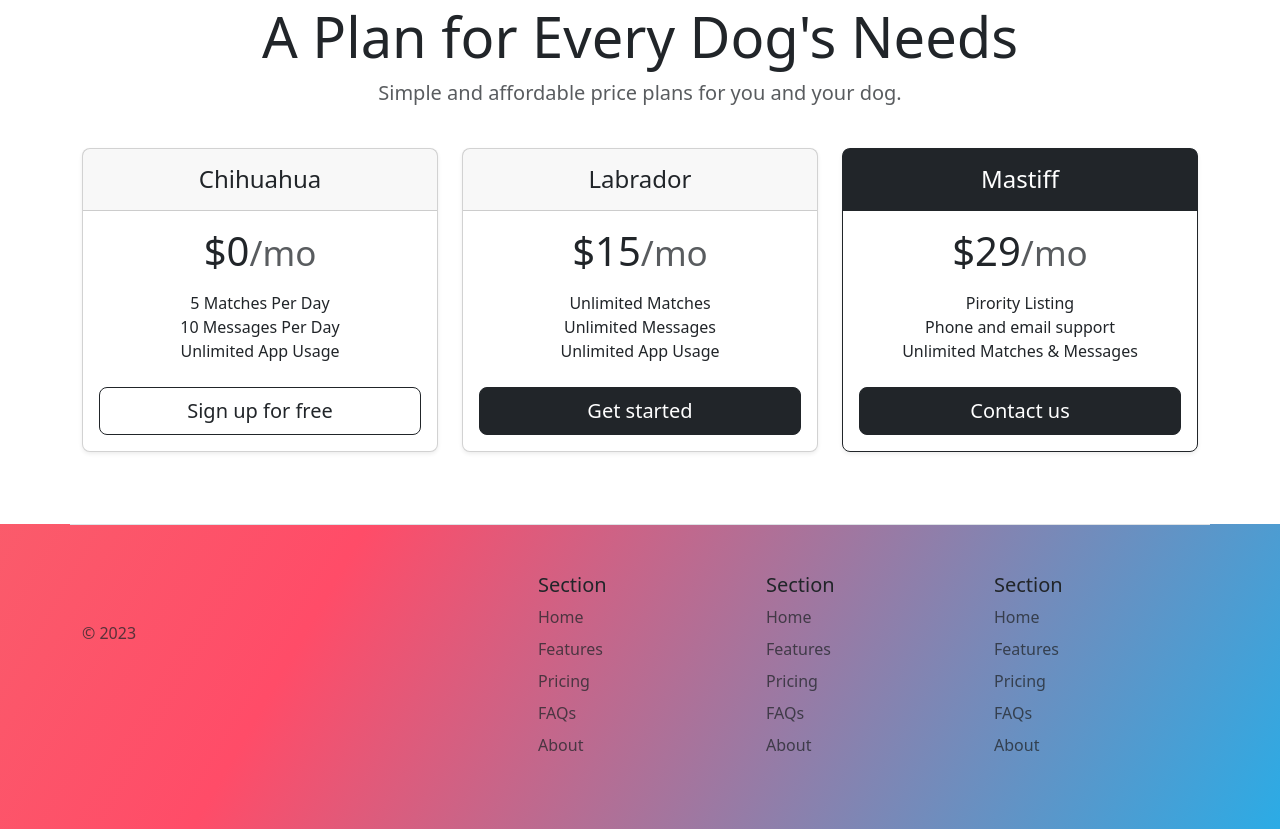
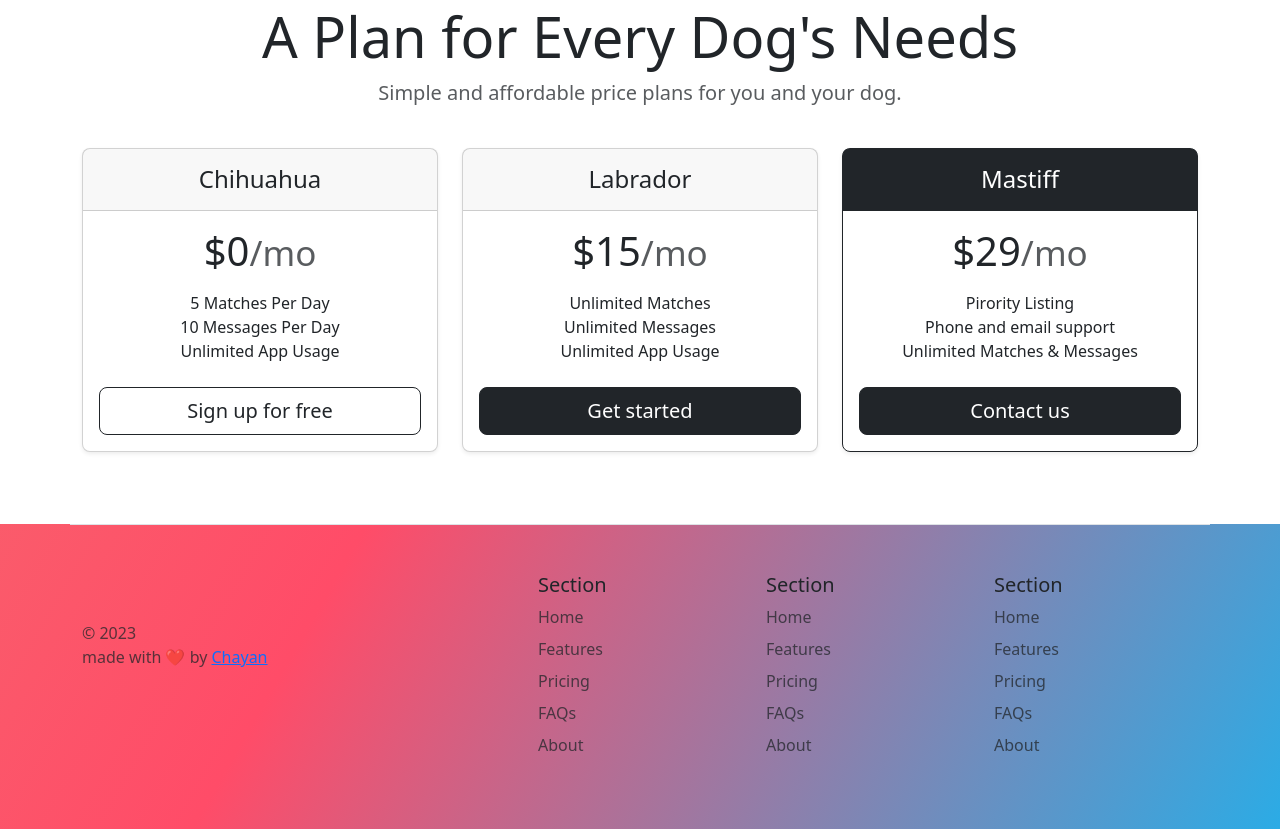
Before and after one commit to ChayanHalder/TinDog, a plain HTML site: page index.html in a window 1280 px wide. Shown: the part 1648-2477 px from the top of the page. Drawn offline with nearby package versions, Linux system fonts and the light colour scheme.

Commit message:
index.html

```diff
--- a/index.html
+++ b/index.html
@@ -180,7 +180,7 @@
           <a href="/" class="d-flex align-items-center mb-3 link-body-emphasis text-decoration-none">
             <svg class="bi me-2" width="40" height="32"><use xlink:href="#bootstrap"></use></svg>
           </a>
-          <p class="text-body-secondary">© 2023</p>
+          <p class="text-body-secondary">© 2023 <br> made with ❤️ by <a href="#">Chayan</a></p>
         </div>
 
         <div class="col mb-3">
```
